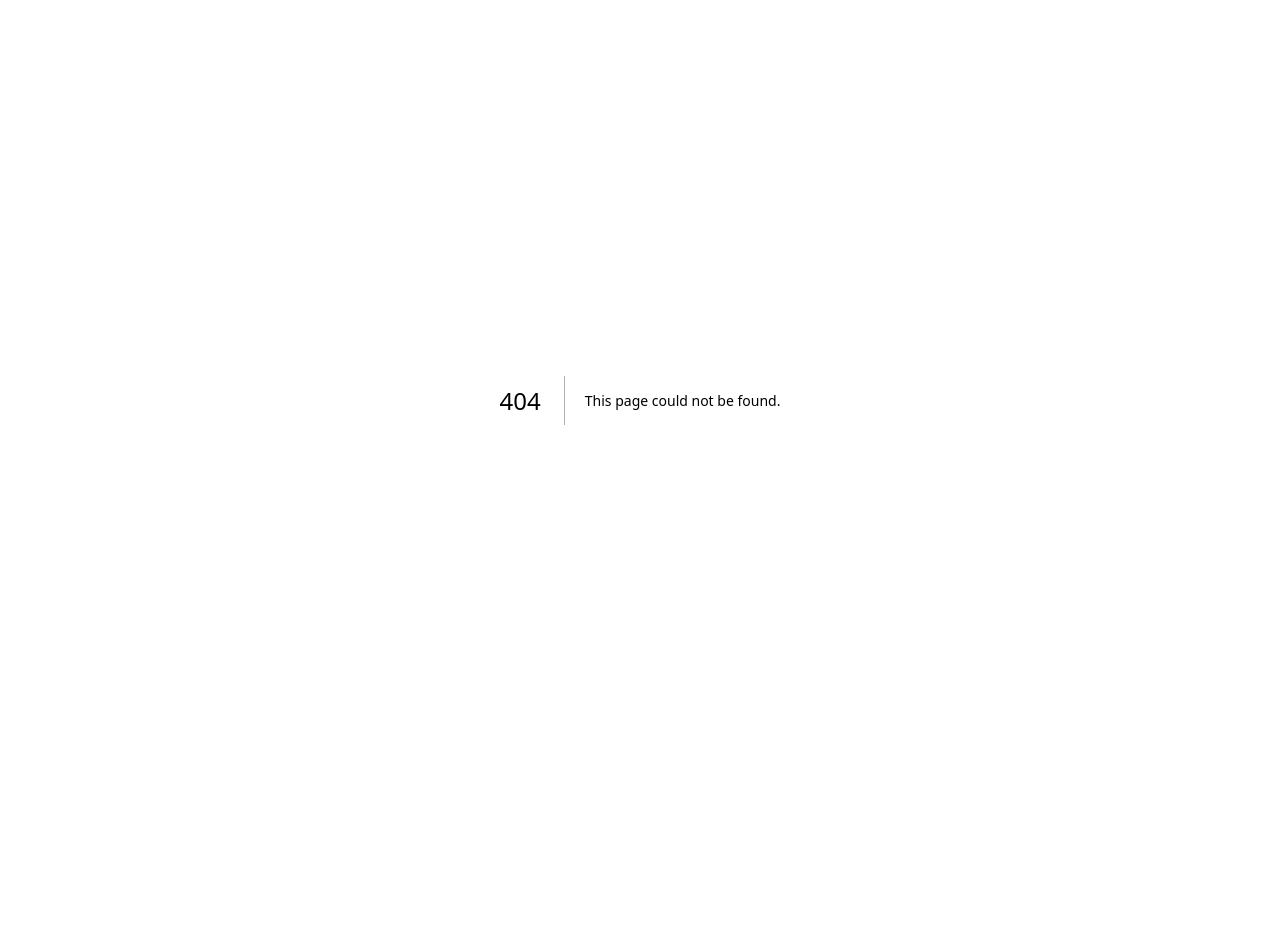
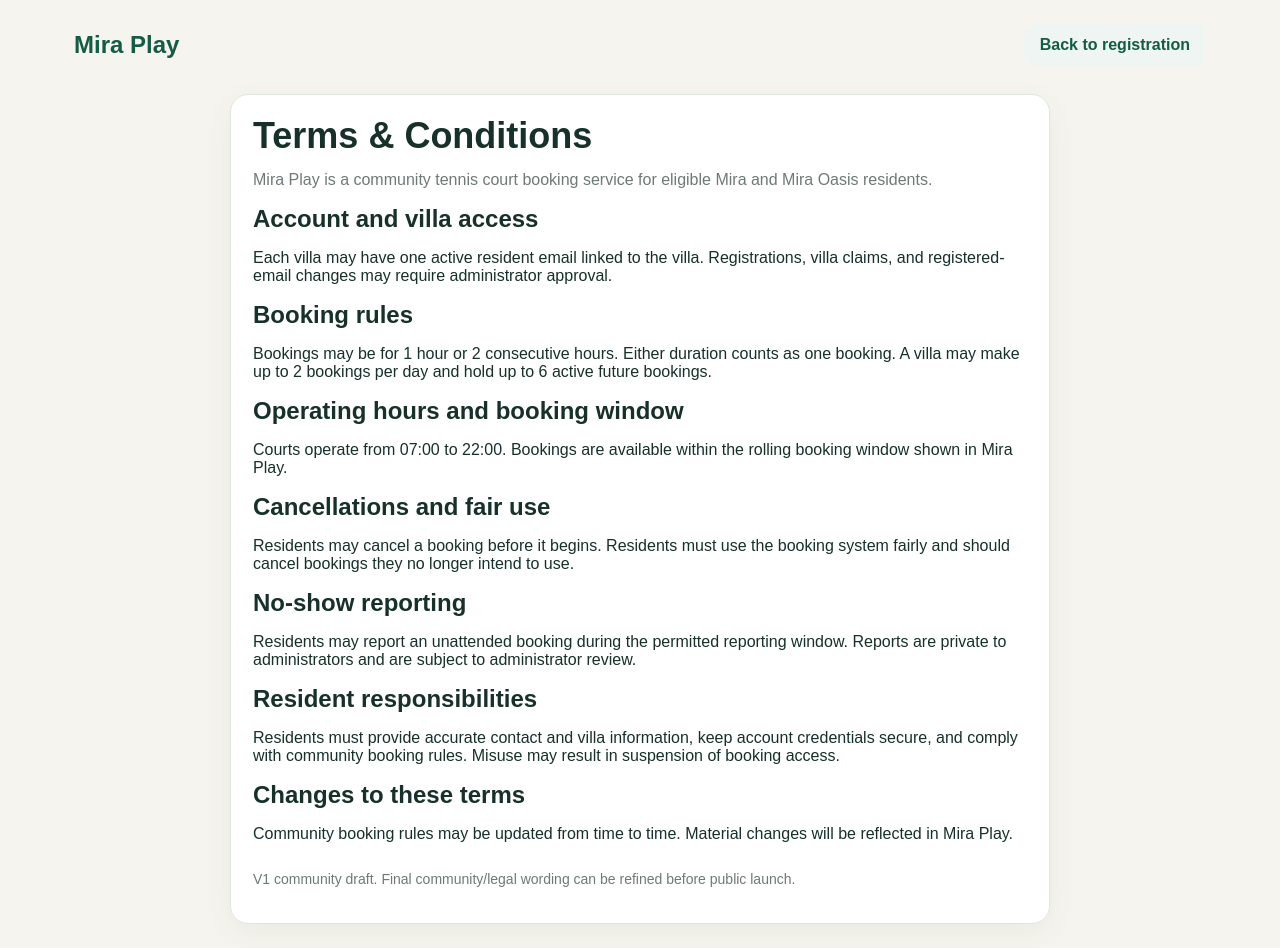
Before and after one commit to osamaelenany/mira-play, a Next.js app: page /terms in a window 1280 px wide. Before the commit this address had no page. Before the commit the page ends 800 px from the top, so only its background shows below. Built offline with nearby package versions, Linux system fonts and the light colour scheme.

Commit message:
Add Terms and Conditions page

```diff
--- /dev/null
+++ b/app/terms/page.tsx
@@ -0,0 +1,37 @@
+export default function TermsPage(){
+  return (
+    <main className="shell">
+      <div className="topbar">
+        <a className="brand" href="/">Mira Play</a>
+        <a className="btn secondary" href="/register">Back to registration</a>
+      </div>
+      <article className="card" style={{maxWidth:820,margin:'0 auto'}}>
+        <h1 style={{fontSize:36,marginBottom:12}}>Terms & Conditions</h1>
+        <p className="muted">Mira Play is a community tennis court booking service for eligible Mira and Mira Oasis residents.</p>
+
+        <h2>Account and villa access</h2>
+        <p>Each villa may have one active resident email linked to the villa. Registrations, villa claims, and registered-email changes may require administrator approval.</p>
+
+        <h2>Booking rules</h2>
+        <p>Bookings may be for 1 hour or 2 consecutive hours. Either duration counts as one booking. A villa may make up to 2 bookings per day and hold up to 6 active future bookings.</p>
+
+        <h2>Operating hours and booking window</h2>
+        <p>Courts operate from 07:00 to 22:00. Bookings are available within the rolling booking window shown in Mira Play.</p>
+
+        <h2>Cancellations and fair use</h2>
+        <p>Residents may cancel a booking before it begins. Residents must use the booking system fairly and should cancel bookings they no longer intend to use.</p>
+
+        <h2>No-show reporting</h2>
+        <p>Residents may report an unattended booking during the permitted reporting window. Reports are private to administrators and are subject to administrator review.</p>
+
+        <h2>Resident responsibilities</h2>
+        <p>Residents must provide accurate contact and villa information, keep account credentials secure, and comply with community booking rules. Misuse may result in suspension of booking access.</p>
+
+        <h2>Changes to these terms</h2>
+        <p>Community booking rules may be updated from time to time. Material changes will be reflected in Mira Play.</p>
+
+        <p className="tag" style={{marginTop:28}}>V1 community draft. Final community/legal wording can be refined before public launch.</p>
+      </article>
+    </main>
+  )
+}
```
